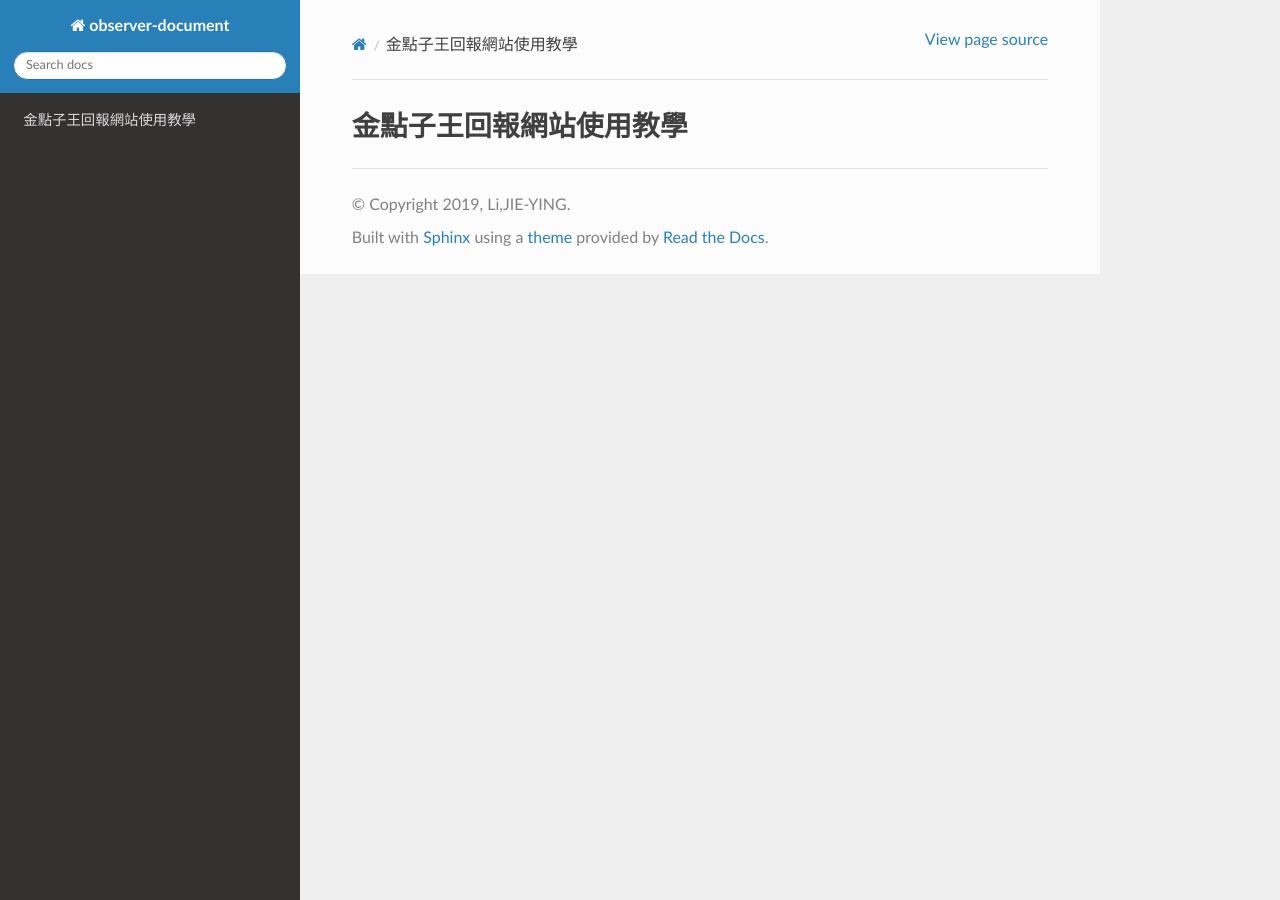
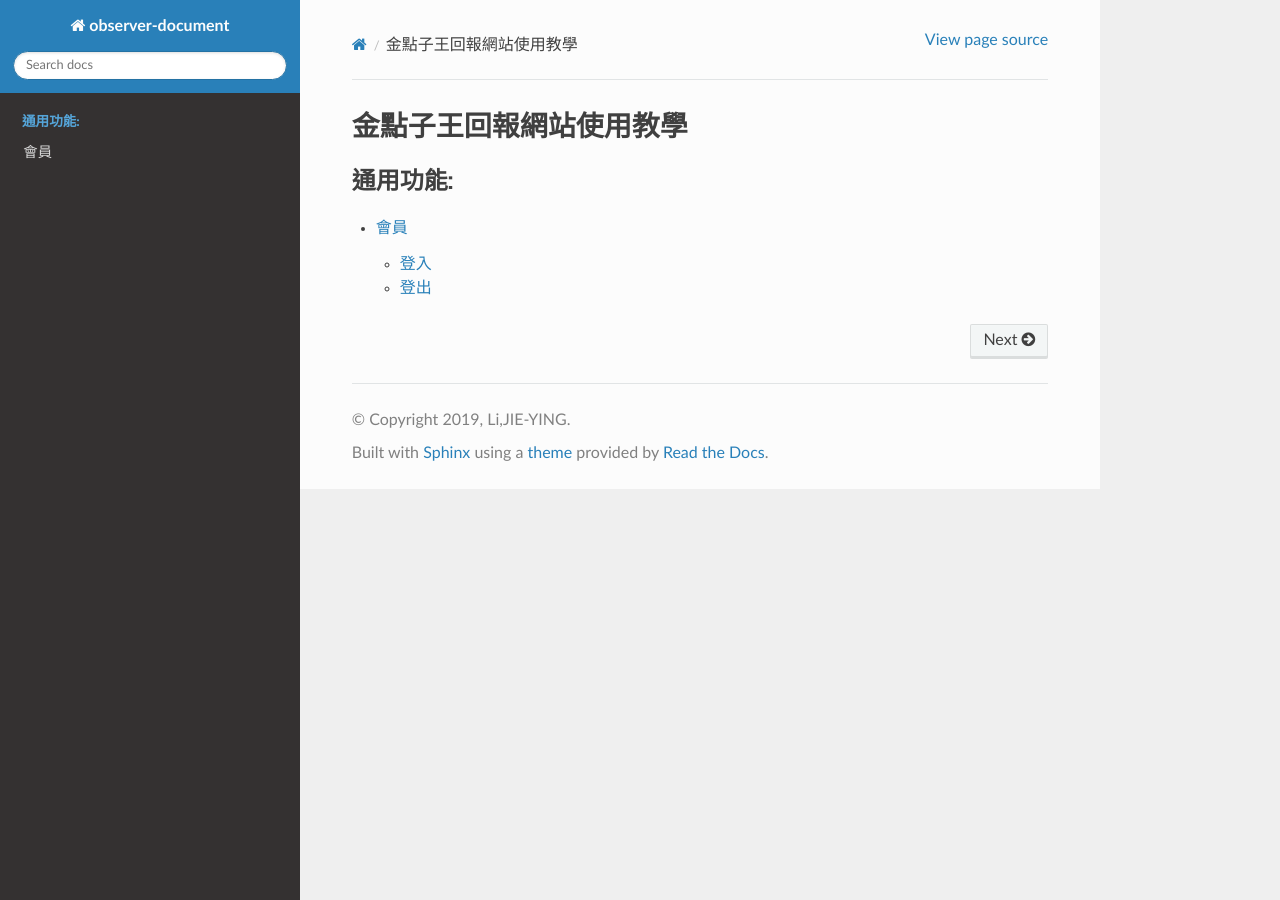
Before and after one commit to jiejie9412/kgi-observer-website-tutorial, a Sphinx documentation site: the page built from source/index.rst, in a window 1280 px wide. Built offline with Sphinx 7.4.7 and the Read the Docs theme 2.0.0, drawn with Linux system fonts in a browser that asks for light colours.

Commit message:
增加登入登出教學

```diff
--- a/source/index.rst
+++ b/source/index.rst
@@ -9,3 +9,5 @@
 .. toctree::
    :maxdepth: 2
    :caption: 通用功能:
+
+   login-and-logout
--- /dev/null
+++ b/source/login-and-logout.rst
@@ -0,0 +1,34 @@
+會員
+=====
+
+登入
+-----
+
+
+.. image:: ./_static/login.png
+    :height: 300 px
+    :align: right
+
+1. 開啟 `訂單回報網站 <https://report.kgi.tw>`_
+#. 輸入帳號
+#. 輸入密碼
+#. 點選【登入】鍵
+
+|
+|
+|
+|
+|
+|
+|
+|
+
+
+登出
+-----
+
+.. image:: ./_static/logout.png
+    :height: 40 px
+    :align: right
+
+登出功能位於主頁面右上角，點選即可登出。
```
Also changed, not shown: source/_static/login.png (added), source/_static/logout.png (added), 1 other file.
